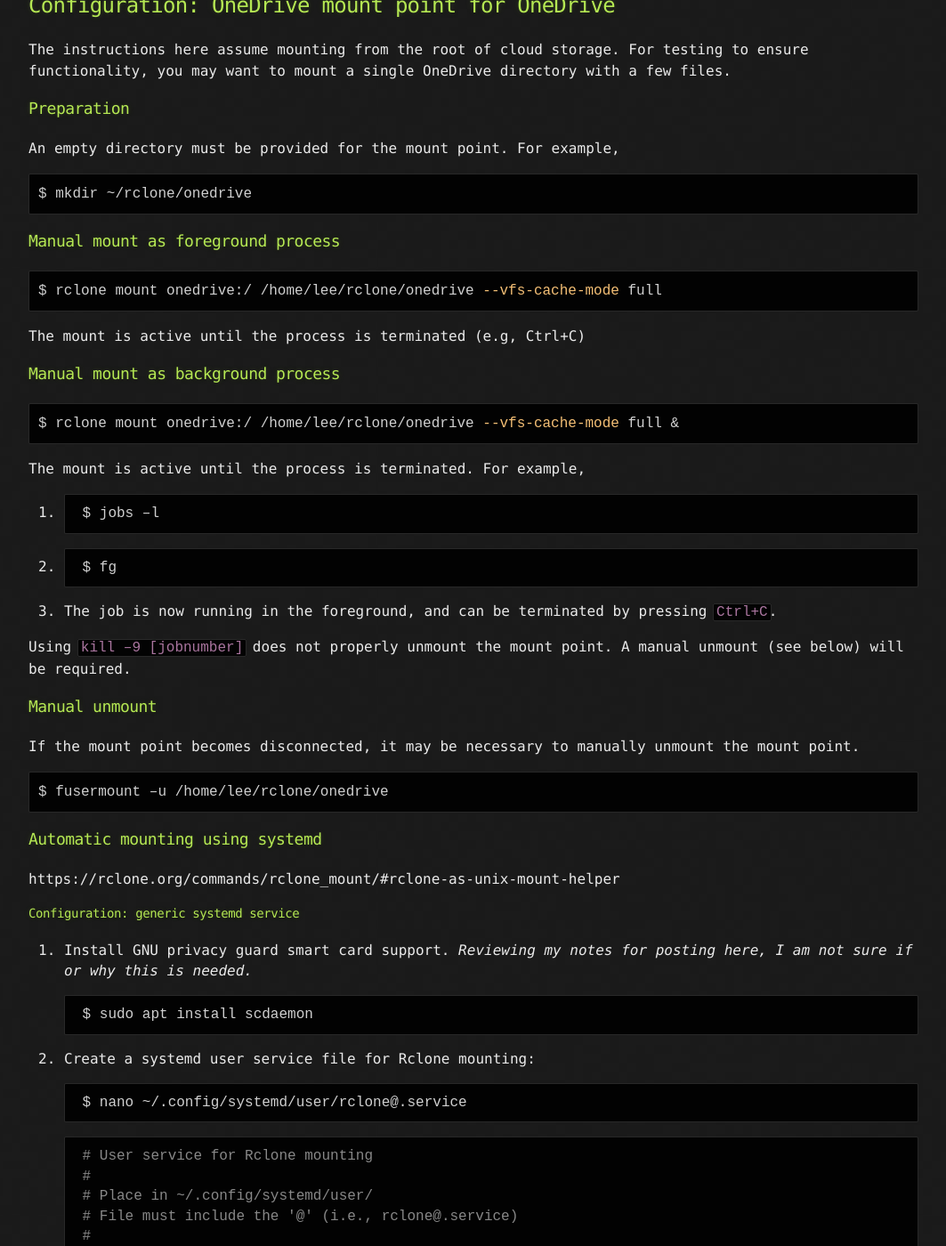
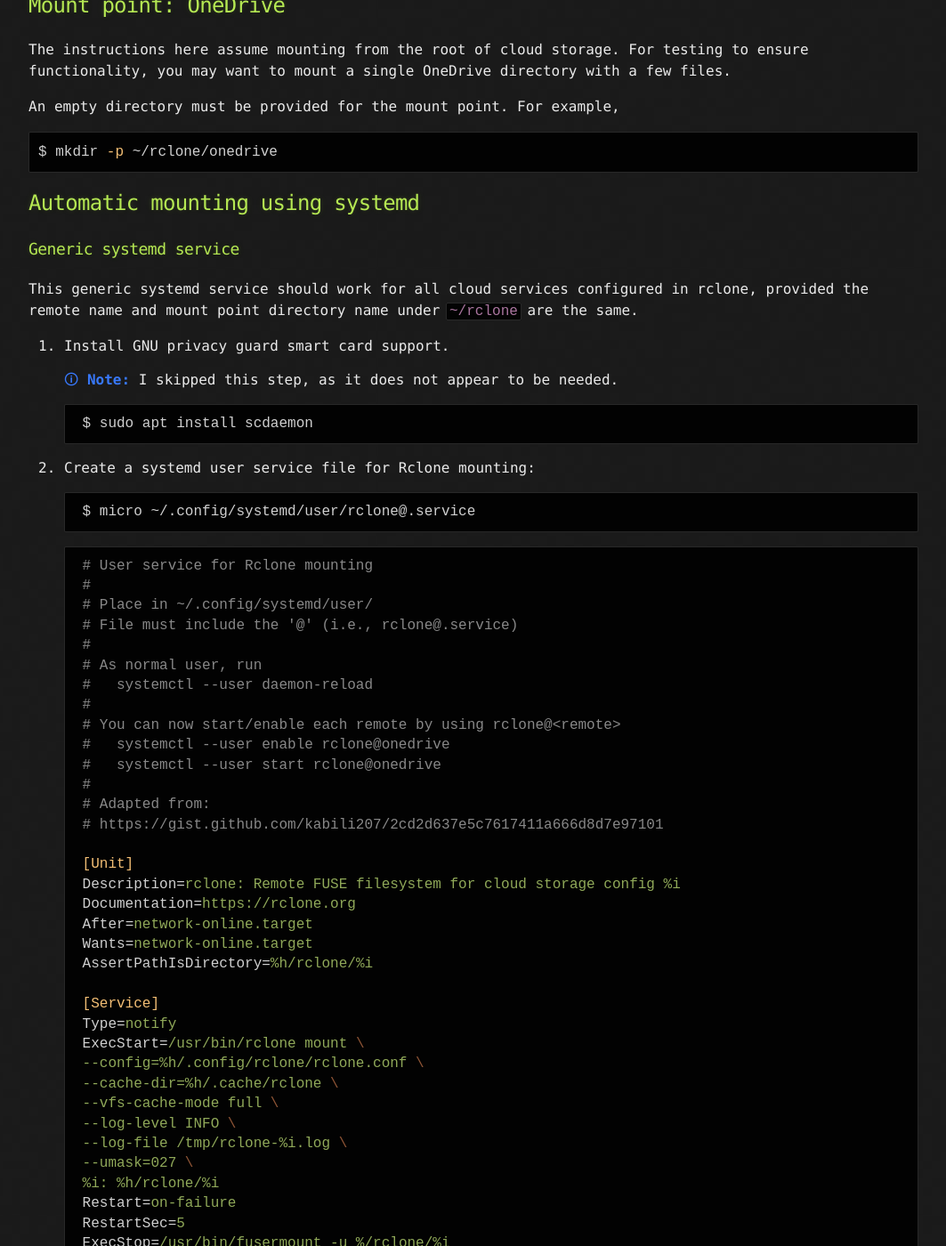
Before and after one commit to leebehrens/linux-notes, a Jekyll site: the page built from docs/_notes/rclone.md, in a window 1280 px wide and 1400 px high, scrolled down 1827 px. Shown: the whole window at 89% size, without its empty margins (108-1171 px from the left). Built offline with Jekyll 4.4.1, drawn with Linux system fonts in a browser that asks for light colours; the repository's description, which GitHub fills in, is left out; some of the changed text lies outside the part shown.

Commit message:
moar content

````diff
--- a/docs/_config.yml
+++ b/docs/_config.yml
@@ -73,3 +73,6 @@ collections:
 
 callout_note: "> <span style=\"color: #3878fa\"><span style=\"font-size: 2em\">🛈</span> **Note**</span> "
 callout_caution: "> <span style=\"color: #f9f1a5\"><span style=\"font-size: 2em\">⚠</span> **Caution**</span> "
+
+inline_note: " <span style=\"color: #3878fa\">🛈 **Note:**</span> "
+inline_caution: " <span style=\"color: #f9f1a5\">⚠ **Caution:**</span> "
--- a/docs/_notes/rclone.md
+++ b/docs/_notes/rclone.md
@@ -60,13 +58,15 @@ More info at https://rclone.org/onedrive/
 
 11. `config_type> onedrive` (the number or quoted name corresponding to OneDrive Personal or Buisness)
 
-12. Use found root: `y/n> y`
+12. `config_driveid>` (select drive you want to use, or press Enter to accept the default)
 
-13. Default config is OK: `y/e/d> y`
+13. Drive OK? `y/n> y`
 
-14. All done, quit: `e/n/d/r/c/s/q> q`
+14. Keep this "onedrive" remote? `y/e/d> y`
 
-15. Test connection by listing top-level directories
+15. All done, quit: `e/n/d/r/c/s/q> q`
+
+16. Test connection by listing top-level directories
     ```shell
     $ rclone lsd onedrive:
     ```
@@ -76,66 +76,33 @@ More info at https://rclone.org/onedrive/
 $ rclone config reconnect onedrive:
 ```
 
-## Configuration: OneDrive mount point for OneDrive
+## Mount point: OneDrive
 
 The instructions here assume mounting from the root of cloud storage. For testing to ensure functionality,
 you may want to mount a single OneDrive directory with a few files.
 
-### Preparation
-
 An empty directory must be provided for the mount point. For example,
 ```shell
-$ mkdir ~/rclone/onedrive
+$ mkdir -p ~/rclone/onedrive
 ```
 
-### Manual mount as foreground process
-```shell
-$ rclone mount onedrive:/ /home/lee/rclone/onedrive --vfs-cache-mode full
-```
+## Automatic mounting using systemd
 
-The mount is active until the process is terminated (e.g, Ctrl+C)
+### Generic systemd service
 
-### Manual mount as background process
-```shell
-$ rclone mount onedrive:/ /home/lee/rclone/onedrive --vfs-cache-mode full &
-```
+This generic systemd service should work for all cloud services configured in rclone, provided the remote name and mount point directory name under `~/rclone` are the same.
 
-The mount is active until the process is terminated. For example,
+1. Install GNU privacy guard smart card support.
 
-1. ```shell
-    $ jobs –l
-    ```
-2. ```shell
-    $ fg
-    ```
+    {{site.inline_note}} I skipped this step, as it does not appear to be needed.
 
-3. The job is now running in the foreground, and can be terminated by pressing `Ctrl+C`.
-
-Using `kill –9 [jobnumber]` does not properly unmount the mount point. A manual unmount (see below) will be required.
-
-### Manual unmount
-
-If the mount point becomes disconnected, it may be necessary to manually unmount the mount point.
-
-```shell
-$ fusermount –u /home/lee/rclone/onedrive
-```
-
-### Automatic mounting using systemd
-
-https://rclone.org/commands/rclone_mount/#rclone-as-unix-mount-helper
-
-
-#### Configuration: generic systemd service
-
-1. Install GNU privacy guard smart card support. *Reviewing my notes for posting here, I am not sure if or why this is needed.*
     ```shell
     $ sudo apt install scdaemon
     ```
 
 2. Create a systemd user service file for Rclone mounting:
     ```shell
-    $ nano ~/.config/systemd/user/rclone@.service
+    $ micro ~/.config/systemd/user/rclone@.service
     ```
     ```ini
     # User service for Rclone mounting
@@ -183,12 +150,12 @@ https://rclone.org/commands/rclone_mount/#rclone-as-unix-mount-helper
     $ systemctl --user daemon-reload
     ```
 
-#### Managing the user service for the mount point
+### Managing the user service for the mount point
 
-In the commands below, `rclone@onedrive` can be used with any remote
-you might have created a mount point for. For example, you could have a
-Google Drive mount point named gdrive (`rclone@gdrive`), or a NextClound
-mount point named nextcloud (`rclone@nextcloud`).
+As indicated above, the following commands can be used with any remote, provided the remote name and mountpoint name are the same.
+The commands below refer to a Microsoft OneDrive remote named `onedrive` (`rclone@onedrive`).
+Similarly, you could use them with Google Drive mount point named `gdrive` (`rclone@gdrive`),
+or a NextClound mount point named `nextcloud` (`rclone@nextcloud`), etc.
 
 - Enable the service
     ```shell
@@ -219,3 +186,39 @@ mount point named nextcloud (`rclone@nextcloud`).
     ```shell
     $ cat /tmp/rclone-onedrive.log
     ```
+
+## Manual mounting/unmounting
+
+The following commands assume a remote named `onedrive` and a mount point at `~/rclone/onderive`.
+
+- Manual mount as foreground process
+    ```shell
+    $ rclone mount onedrive:/ /home/lee/rclone/onedrive --vfs-cache-mode full
+    ```
+
+    The mount is active until the process is terminated (e.g, Ctrl+C)
+
+- Manual mount as background process
+    ```shell
+    $ rclone mount onedrive:/ /home/lee/rclone/onedrive --vfs-cache-mode full &
+    ```
+
+    The mount is active until the process is terminated. For example,
+
+    ```shell
+    $ jobs –l
+    $ fg
+    ```
+
+    The job is now running in the foreground, and can be terminated by pressing `Ctrl+C`.
+
+    {{site.inline_caution}} Using `kill –9 [jobnumber]` does not properly unmount the mount point. A manual unmount will be required.
+
+- Manual unmount (useful should the mountpoint become disconnected)
+    ```shell
+    $ fusermount –u /home/lee/rclone/onedrive
+    ```
+
+## References
+- https://rclone.org/onedrive/
+- https://rclone.org/commands/rclone_mount/#rclone-as-unix-mount-helper
````
Also changed, not shown: other parts of docs/_notes/rclone.md (+1 -3 lines), docs/_notes/applications.md (+2 -2 lines), docs/_notes/brave.md (added, +68 -0 lines), docs/_notes/signal.md (added, +29 -0 lines), docs/_notes/vscode.md (+17 -34 lines).
